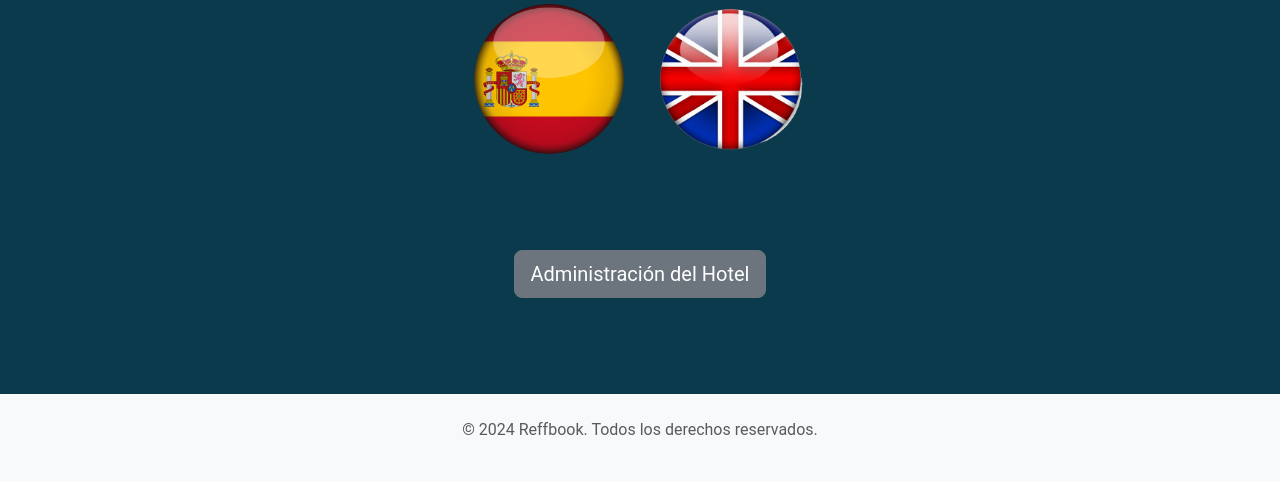
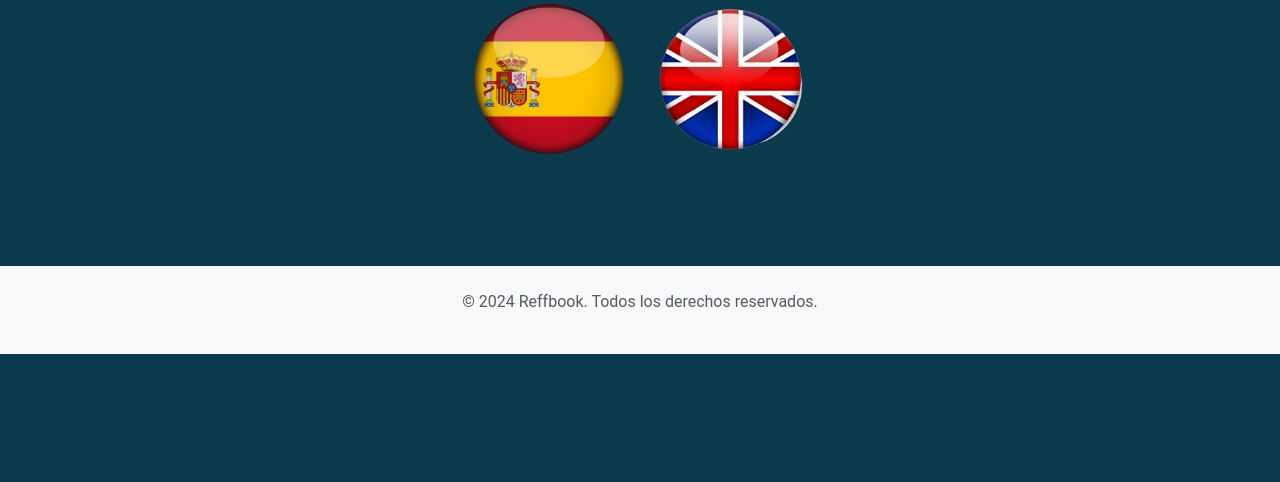
Before and after one commit to CainSoulless/StayBook, a Django app: page /landing/ in a window 1280 px wide. Shown: the part 446-928 px from the top of the page. After the commit the page ends 800 px from the top, so only its background shows below. Run offline with Django 5.2, Linux system fonts and the light colour scheme.

Commit message:
[DEL] Admin buttom

```diff
--- a/core/templates/core/landing_page.html
+++ b/core/templates/core/landing_page.html
@@ -20,15 +20,6 @@
         </a>
     </div>
 
-    <div class="container-fluid">
-        <div class="p-5">
-            <div class="mt-5">
-                <a href="{% url 'adminrf_home' %}" class="btn btn-secondary btn-lg">
-                    Administración del Hotel
-                </a>
-            </div>
-        </div>
-    </div>
 </div>
 {% endblock %}
 
```
